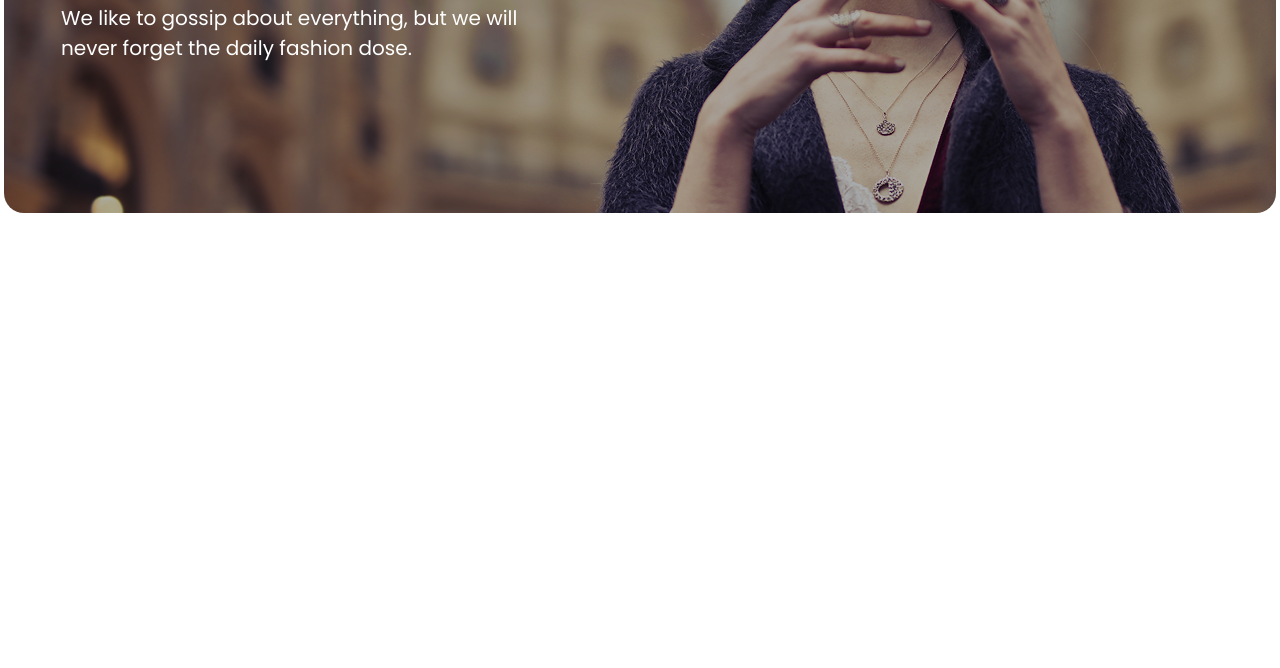
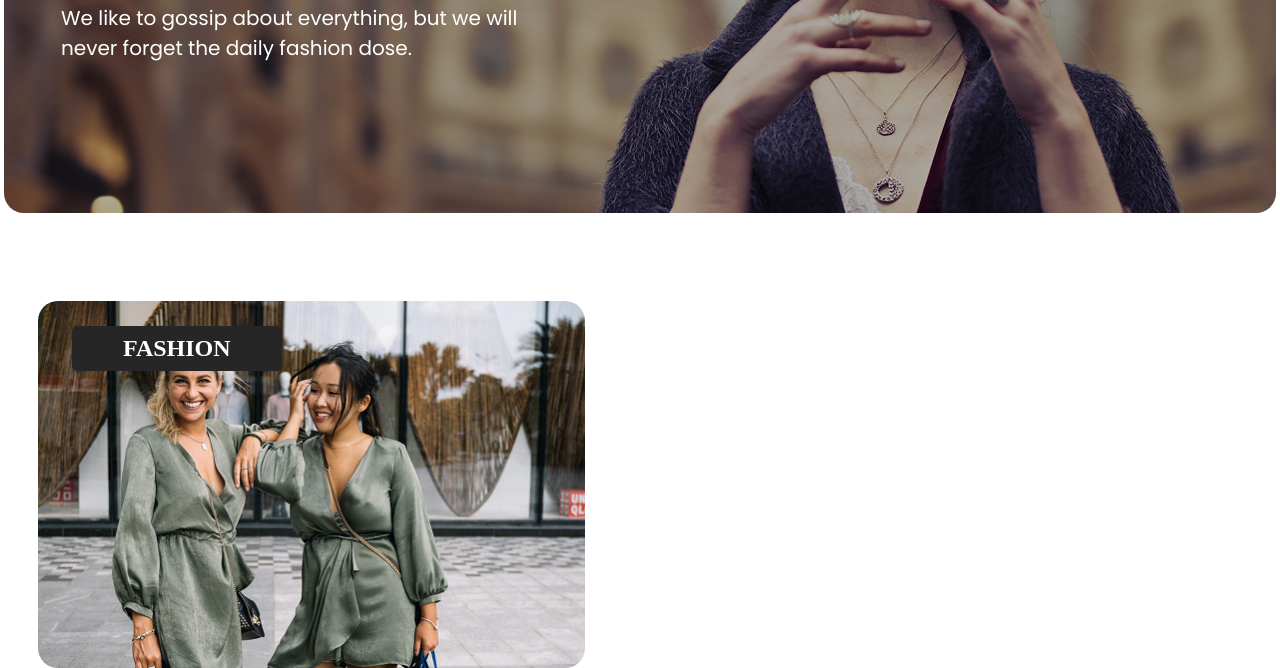
Before and after one commit to Dachik00/Group-assignment, a plain HTML site: page index.html in a window 1280 px wide. Shown: the part 473-1141 px from the top of the page. Before the commit the page ends 800 px from the top, so only its background shows below. Drawn offline with nearby package versions, Linux system fonts and the light colour scheme.

Commit message:
secont trending

```diff
--- a/index.html
+++ b/index.html
@@ -40,6 +40,31 @@
         </div>
     </section>
 
+<!-- ========================TOPIC SECTION======================== -->
+
+
+<!-- =============================TRENDING FIRST=============== -->
+
+
+
+<!-- =============================SECOND TRENDING====================== -->
+
+
+<section class="second-trending">
+        <div class="trending-second">
+            <div class="trending-photo">
+            <img src="./photos/trending photo.png"  alt="" class="trend-photo">
+             <h1 class="trending-title">FASHION</h1>
+          </div>
+
+
+
+
+    </div>
+</section>
+
+
+
 
 </body>
 </html>
--- a/style.css
+++ b/style.css
@@ -115,3 +115,37 @@
     background-clip: text;
     -webkit-text-fill-color: transparent;
 }
+
+/* =====================SECOND TRENDING======================== */
+.trending-second {
+    max-width: 1204px;
+    height: 368px;
+    margin: 0 auto;
+    padding-top: 88px;
+    position: relative;
+}
+
+.trending-photo {
+    position: relative;
+
+}
+
+.trending-photo img {
+    width: 547px;
+    height: 367px;
+    border-radius: 20px;
+    display: block;
+}
+
+.trending-title {
+    background: #262626;
+    padding: 9px 51px;
+    border-radius: 40px;
+    position: absolute;
+    top: 25px;
+    left: 34px;
+    color: white;
+    font-size: 24px;
+    font-weight: bold;
+    border-radius: 5px;
+}
```
Also changed, not shown: photos/trending photo.png (added).
